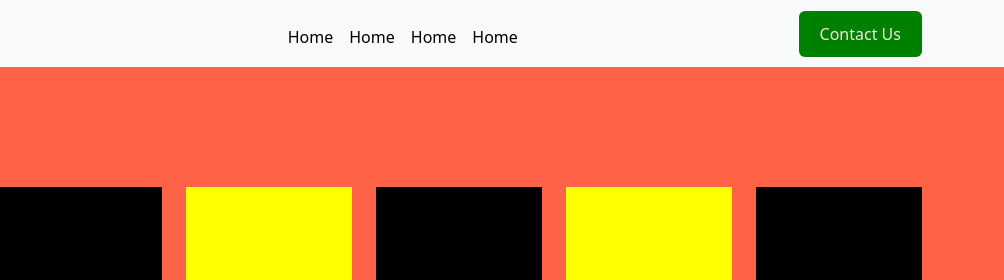
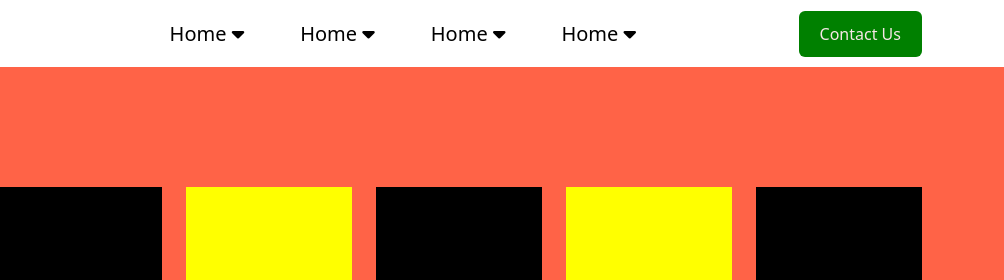
Before and after one commit to hubertDgomes/bootLab, a plain HTML site: page index.html in a window 1280 px wide. Shown: the top 280 px of the page, 276-1280 px from the left. Drawn offline with Linux system fonts and the light colour scheme.

Commit message:
Add padding and font size to navbar items; update navbar structure

```diff
--- a/css/style.css
+++ b/css/style.css
@@ -24,6 +24,10 @@ h1,h2,h3,h4,h5,h6{
     padding: 10px 20px;
     background: green;
     color: rgb(246, 230, 230);
+}
+.nav-item{
+    padding: 0 20px;
+    font-size: 20px;
 }
 /* Navbar part End */
 
--- a/index.html
+++ b/index.html
@@ -15,7 +15,7 @@
     <script src="js/bootstrap.bundle.min.js"></script>
     <script src="js/script.js"></script>
     <!-- NavBar Part Start -->
-    <nav class="navbar navbar-expand-lg bg-body-tertiary">
+    <nav class="navbar navbar-expand-lg">
         <div class="container">
           <a class="navbar-brand" href="#">
             <img src="images/logo.png" alt="logo.png">
@@ -26,16 +26,16 @@
           <div class="collapse navbar-collapse" id="navbarSupportedContent">
             <ul class="navbar-nav m-auto mb-2 mb-lg-0">
               <li class="nav-item">
-                <a class="nav-link active" aria-current="page" href="#">Home</a>
+                <a class="nav-link active" aria-current="page" href="#">Home <i class="fa-solid fa-caret-down"></i></a>
               </li>
               <li class="nav-item">
-                <a class="nav-link active" aria-current="page" href="#">Home</a>
+                <a class="nav-link active" aria-current="page" href="#">Home <i class="fa-solid fa-caret-down"></i></a>
               </li>
               <li class="nav-item">
-                <a class="nav-link active" aria-current="page" href="#">Home</a>
+                <a class="nav-link active" aria-current="page" href="#">Home <i class="fa-solid fa-caret-down"></i></a>
               </li>
               <li class="nav-item">
-                <a class="nav-link active" aria-current="page" href="#">Home</a>
+                <a class="nav-link active" aria-current="page" href="#">Home <i class="fa-solid fa-caret-down"></i></a>
               </li>
             </ul>
             <a href="#" class="btn">Contact Us</a>
```
Also changed, not shown: images/coffeehouse.jpg (added), images/coffie.jpg (added), images/manushJon.jpg (added), images/map.jpg (added).
